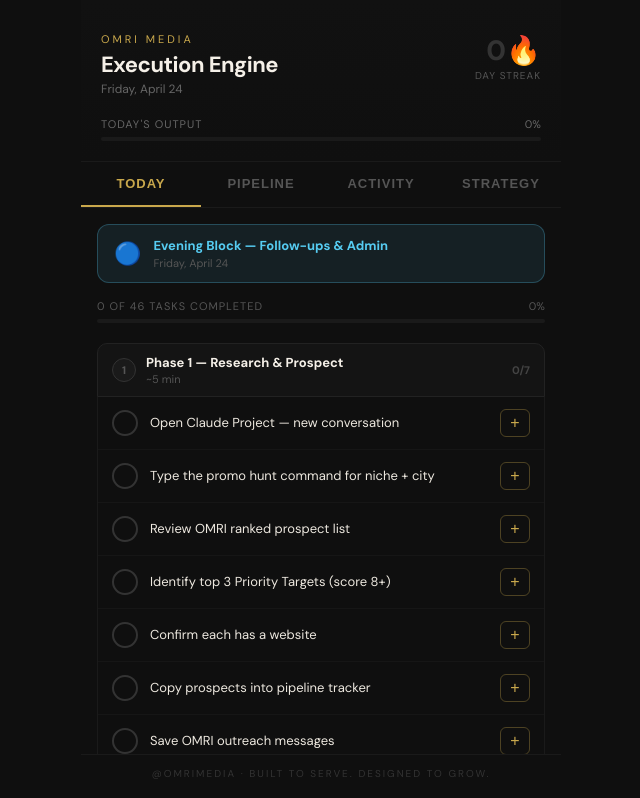
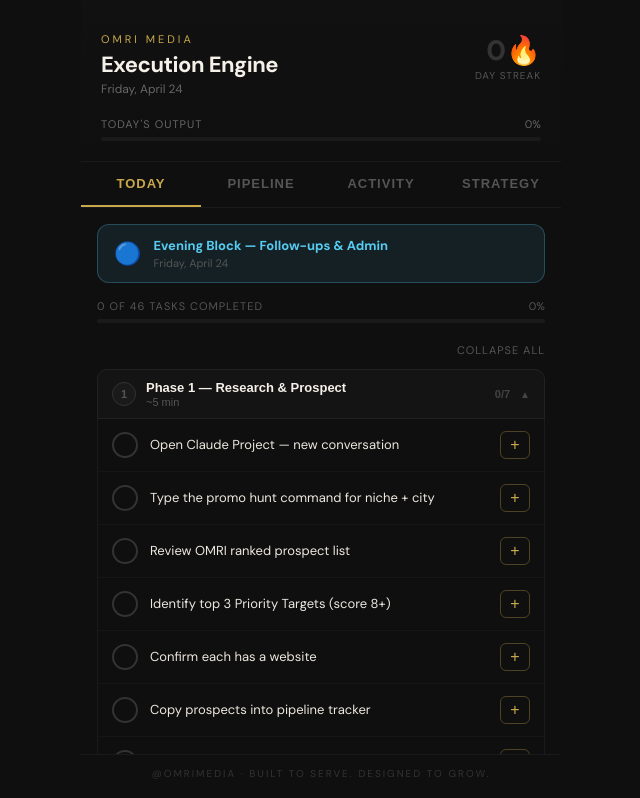
Before and after one commit to AlvinCuffy/execution-dashboard, a React (Vite) app: page / in a window 1280 px wide. Shown: the top 798 px of the page, without its empty margins (319-959 px from the left). Built offline with nearby package versions, Linux system fonts and the light colour scheme.

Commit message:
feat: collapsible phases in Today tab

```diff
--- a/src/components/TodayTab.tsx
+++ b/src/components/TodayTab.tsx
@@ -199,6 +199,20 @@ export default function TodayTab() {
   const [result, setResult] = useState("");
   const [saving, setSaving] = useState(false);
   const [modalTs, setModalTs] = useState("");
+  const [collapsedPhases, setCollapsedPhases] = useState<Set<number>>(new Set());
+
+  const togglePhase = (id: number) => {
+    setCollapsedPhases((prev) => {
+      const next = new Set(prev);
+      if (next.has(id)) next.delete(id);
+      else next.add(id);
+      return next;
+    });
+  };
+
+  const allCollapsed = collapsedPhases.size === PHASES.length;
+  const toggleAll = () =>
+    setCollapsedPhases(allCollapsed ? new Set() : new Set(PHASES.map((p) => p.id)));
 
   // Load Firestore completions on mount
   useEffect(() => {
@@ -378,22 +392,48 @@ export default function TodayTab() {
 
         {/* Phase list */}
         <div style={{ padding: "20px 16px 0" }}>
+          {/* Collapse/expand all */}
+          <div style={{ display: "flex", justifyContent: "flex-end", marginBottom: 12 }}>
+            <button
+              onClick={toggleAll}
+              style={{
+                background: "none",
+                border: "none",
+                color: "#555",
+                fontSize: 11,
+                cursor: "pointer",
+                textTransform: "uppercase",
+                letterSpacing: 1,
+                padding: 0,
+                fontFamily: "inherit",
+              }}
+            >
+              {allCollapsed ? "Expand All" : "Collapse All"}
+            </button>
+          </div>
+
           {PHASES.map((phase) => {
             const doneCount = phase.tasks.filter((t) => completed[t.id]).length;
             const allDone = doneCount === phase.tasks.length;
+            const isCollapsed = collapsedPhases.has(phase.id);
 
             return (
               <div key={phase.id} style={{ marginBottom: 16 }}>
-                {/* Phase header */}
-                <div
+                {/* Phase header — tap to collapse/expand */}
+                <button
+                  onClick={() => togglePhase(phase.id)}
                   style={{
+                    width: "100%",
                     background: allDone ? "#111800" : "#141414",
                     border: `1px solid ${allDone ? "#C9A84C33" : "#222"}`,
-                    borderRadius: "10px 10px 0 0",
+                    borderRadius: isCollapsed ? 10 : "10px 10px 0 0",
                     padding: "10px 14px",
                     display: "flex",
                     justifyContent: "space-between",
                     alignItems: "center",
+                    cursor: "pointer",
+                    textAlign: "left",
+                    transition: "border-radius 0.15s",
                   }}
                 >
                   <div style={{ display: "flex", alignItems: "center", gap: 10 }}>
@@ -430,13 +470,16 @@ export default function TodayTab() {
                       <div style={{ fontSize: 11, color: "#555", marginTop: 1 }}>{phase.time}</div>
                     </div>
                   </div>
-                  <div style={{ fontSize: 11, fontWeight: 700, color: allDone ? "#C9A84C" : "#444" }}>
-                    {doneCount}/{phase.tasks.length}
+                  <div style={{ display: "flex", alignItems: "center", gap: 10 }}>
+                    <span style={{ fontSize: 11, fontWeight: 700, color: allDone ? "#C9A84C" : "#444" }}>
+                      {doneCount}/{phase.tasks.length}
+                    </span>
+                    <span style={{ fontSize: 10, color: "#444" }}>{isCollapsed ? "▼" : "▲"}</span>
                   </div>
-                </div>
+                </button>
 
                 {/* Task rows */}
-                <div
+                {!isCollapsed && <div
                   style={{
                     background: "#0F0F0F",
                     border: "1px solid #1a1a1a",
@@ -553,7 +596,7 @@ export default function TodayTab() {
                       </div>
                     );
                   })}
-                </div>
+                </div>}
               </div>
             );
           })}
```
Also changed, not shown: 1 other file (tests, documents, lock files or other folders).
